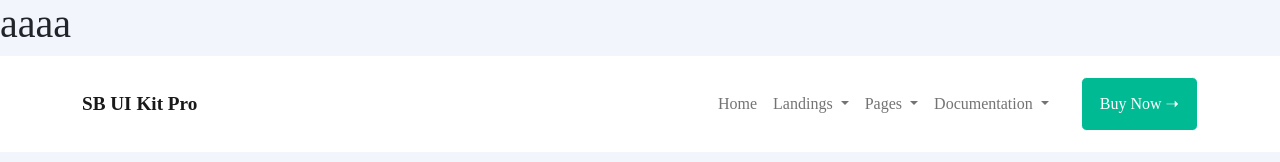
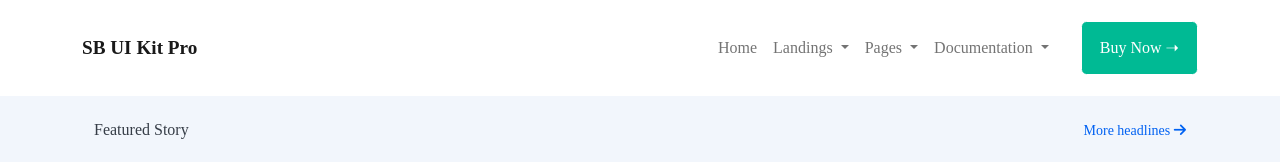
Before and after one commit to agdem/Ejercicio2-Team10, a website: page index.html in a window 1280 px wide. Shown: the top 162 px of the page. Drawn offline with nearby package versions, Linux system fonts and the light colour scheme; a web font is replaced by a local one.

Commit message:
Version3 Corregida

```diff
--- a/index.html
+++ b/index.html
@@ -22,7 +22,7 @@
   </head>
   <body>
 
-  <h1>aaaa</h1>
+
 
     <!-- SECTION UNO NAVBAR -->
     <div class="section1">
```
